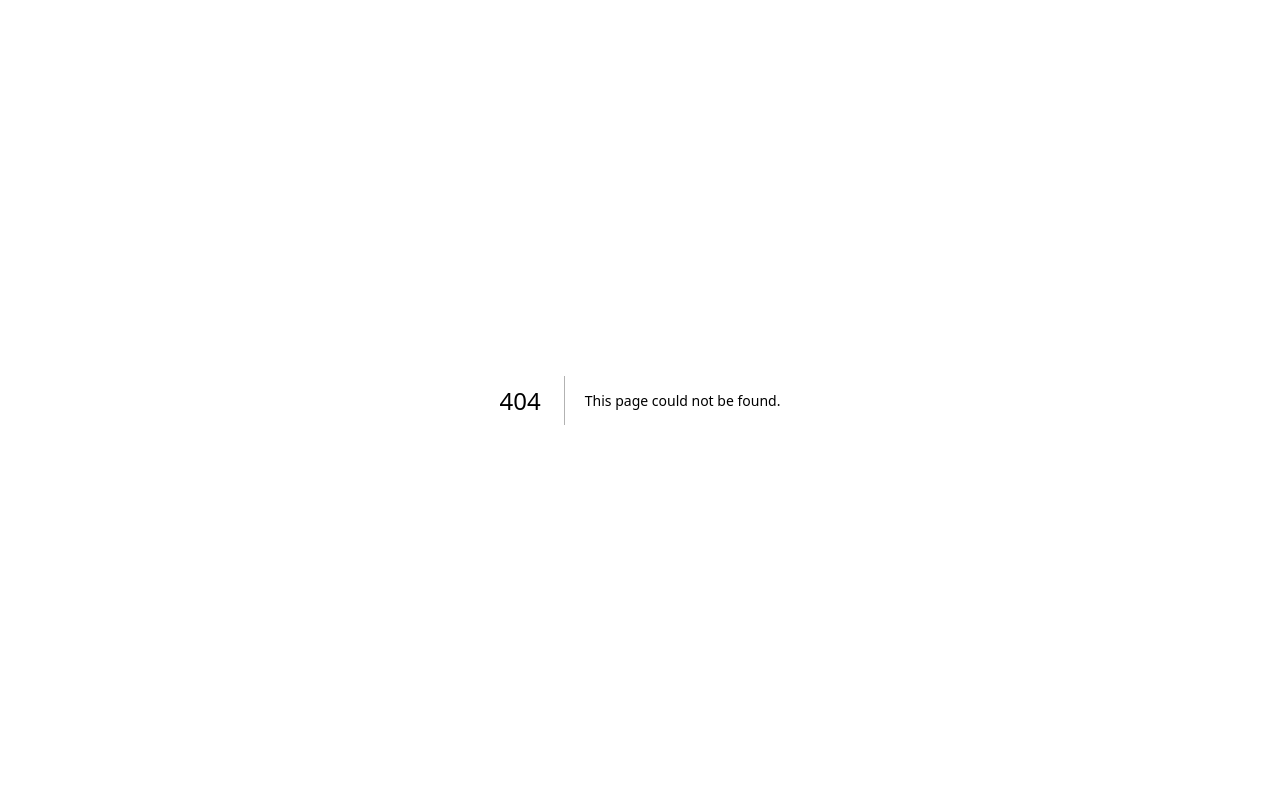
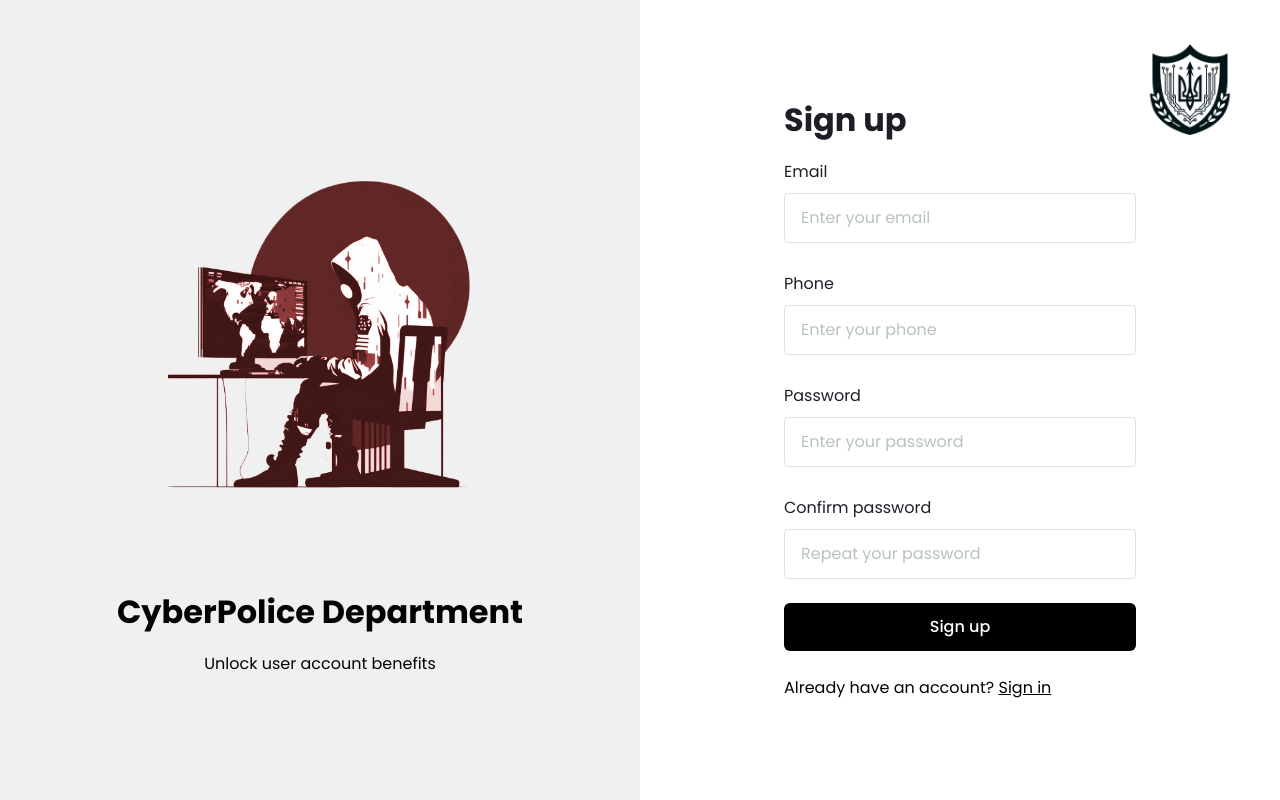
Before and after one commit to shestakov-railways/police-front, a Next.js app: page /sign-up in a window 1280 px wide. Before the commit this address had no page. Built offline with nearby package versions, Linux system fonts and the light colour scheme.

Commit message:
sign up page

```diff
--- a/src/app/components/Input/style.module.scss
+++ b/src/app/components/Input/style.module.scss
@@ -38,8 +38,8 @@
     }
 
     &:active{
-        border-color: var(--light-version-main-green, #12A47F);
-        caret-color: var(--light-version-main-green, #12A47F);
+        border-color: #030404;
+        caret-color: #030404;
     }
 
     &:hover{
--- a/src/app/components/Preloader/Preloader.js
+++ b/src/app/components/Preloader/Preloader.js
@@ -23,7 +23,7 @@ const Preloader = ({
 
                 <div className={styles.text}>
                     <div>
-                        © 2024 Cyberpolice. All Rights Reserved.
+                        © { new Date().getFullYear() } Cyberpolice. All Rights Reserved.
                     </div>
                     <div>
                         Disclaimer: This website is owned and operated by the Cyberpolice department.
--- /dev/null
+++ b/src/app/sign-up/components/Form/Form.js
@@ -0,0 +1,151 @@
+import {
+    FormProvider,
+    useForm,
+    useWatch
+} from "react-hook-form"
+import styles from "./style.module.scss"
+import {
+    Input,
+    Button
+} from "../../../components"
+import Link from 'next/link'
+import {
+    isValidEmail,
+    isValidPhone
+} from "../../../utils/validation"
+
+const Form = () => {
+    const methods = useForm({
+        mode: "onChange",
+        defaultValues: {
+            email: "",
+            password: ""
+        }
+    });
+
+    const {
+        register,
+        handleSubmit,
+        control,
+        formState: {
+            errors
+        }
+    } = methods;
+
+    const passwordValue = useWatch({
+        control,
+        name: "password",
+        defaultValue: "",
+    });
+
+    const onSubmit = async (data) => {
+        console.log(JSON.stringify(data));
+    }
+
+    return (
+        <FormProvider {...methods}>
+            <form
+                className={styles.form}
+                onSubmit={handleSubmit(onSubmit)}
+                autoComplete="off"
+            >
+                <div className={styles.title}>
+                    Sign up
+                </div>
+
+                <div>
+                    <div className={styles.row}>
+                        <div className={styles.label}>
+                            Email
+                        </div>
+                        <div>
+                            <Input
+                                name="email"
+                                placeholder="Enter your email"
+                                className={styles.input}
+                                register={register}
+                                displayErrors={true}
+                                required={true}
+                                errors={errors}
+                                validation={(v) => isValidEmail(v)}
+                            />
+                        </div>
+                    </div>
+
+                    <div className={styles.row}>
+                        <div className={styles.label}>
+                            Phone
+                        </div>
+                        <div>
+                            <Input
+                                name="phone"
+                                placeholder="Enter your phone"
+                                className={styles.input}
+                                register={register}
+                                displayErrors={true}
+                                required={true}
+                                errors={errors}
+                                validation={(v) => isValidPhone(v)}
+                                maxLength={13}
+                            />
+                        </div>
+                    </div>
+
+                    <div className={styles.row}>
+                        <div className={styles.label}>
+                            Password
+                        </div>
+                        <div>
+                            <Input
+                                name="password"
+                                placeholder="Enter your password"
+                                className={styles.input}
+                                register={register}
+                                displayErrors={true}
+                                required={true}
+                                errors={errors}
+                                validation={(val) => {
+                                    return val.length < 9 ? "Password must be at least 9 characters long" : true;
+                                }}
+                            />
+                        </div>
+                    </div>
+
+                    <div className={styles.row}>
+                        <div className={styles.label}>
+                            Confirm password
+                        </div>
+                        <div>
+                            <Input
+                                name="confirm_password"
+                                placeholder="Repeat your password"
+                                className={styles.input}
+                                register={register}
+                                displayErrors={true}
+                                required={true}
+                                errors={errors}
+                                validation={(val) => {
+                                    if(val !== passwordValue) return "Passwords don't match";
+                                    return val.length < 9 ? "Password must be at least 9 characters long" : true;
+                                }}
+                            />
+                        </div>
+                    </div>
+                </div>
+
+                <Button
+                    type="submit"
+                    className={styles.button}
+                >
+                    Sign up
+                </Button>
+
+                <div>
+                    Already have an account? <Link href="/">Sign in</Link>
+                </div>
+            </form>
+        </FormProvider>
+    )
+}
+
+export default Form;
--- /dev/null
+++ b/src/app/sign-up/components/Form/style.module.scss
@@ -0,0 +1,30 @@
+.form{
+    text-align: left;
+    width: 352px;
+}
+
+.title{
+  color: #1e1f26;
+  font-size: 32px;
+  font-weight: 700;
+  line-height: 38px;
+  margin: 0 0 24px;
+}
+
+.label{
+  color: #1e1f26;
+  font-size: 16px;
+  line-height: 18px;
+  margin: 0 0 12px;
+}
+
+.row{
+  & + &{
+    margin: 32px 0 0;
+  }
+}
+
+.button{
+  margin: 24px 0;
+  width: 100%;
+}
--- a/src/app/sign-in/components/Page/Page.js
+++ b/src/app/sign-up/components/Page/Page.js
@@ -1,3 +1,4 @@
+'use client'
 import styles from "./style.module.scss"
 import {
     Form
--- /dev/null
+++ b/src/app/sign-up/components/Page/style.module.scss
@@ -0,0 +1,45 @@
+.wrapper{
+  background-color: #f0f0f0;
+  display: flex;
+  min-height: 100vh;
+}
+
+.column{
+    position: relative;
+    width: 50%;
+    box-sizing: border-box;
+    padding: 16px;
+    display: flex;
+    justify-content: center;
+    align-items: center;
+}
+
+.column_login{
+    background: #fff;
+}
+
+.title{
+    font-size: 32px;
+    font-weight: 700;
+    line-height: 38px;
+    text-align: center;
+    margin: 0 0 24px;
+}
+
+.text{
+    font-size: 16px;
+    line-height: 18px;
+    text-align: center;
+}
+
+.logo{
+    position: absolute;
+    top: 30px;
+    right: 30px;
+    width: 120px;
+}
+
+.image_wrapper{
+    width: 412px;
+    margin: 0 auto 46px;
+}
--- /dev/null
+++ b/src/app/sign-up/components/index.js
@@ -0,0 +1,7 @@
+import Page from "./Page/Page"
+import Form from "./Form/Form"
+
+export {
+    Page,
+    Form
+}
--- /dev/null
+++ b/src/app/sign-up/page.js
@@ -0,0 +1,31 @@
+'use client'
+import {
+  Preloader
+} from "../components"
+import {
+  useState,
+  useEffect
+} from "react"
+import {
+  Page
+} from "./components"
+
+export default function Home() {
+  const [showPreloader, setShowPreloader] = useState(true);
+
+  useEffect(() => {
+    setTimeout(() => {
+      setShowPreloader(false);
+    }, 500);
+  }, []);
+
+  return (
+    <>
+      <Preloader
+        showPreloader={showPreloader}
+      />
+
+      <Page />
+    </>
+  );
+}
--- a/src/app/utils/validation.js
+++ b/src/app/utils/validation.js
@@ -11,7 +11,7 @@ const isValidEmail = (value) => {
 };
 
 const isValidPhone = (value) => {
-    return value == "" ? true : isValidPhoneNumber(value) || "Invalid phone number, use format +[country code][phone number]";
+    return value == "" ? true : isValidPhoneNumber(value, 'UA') || "Invalid phone number, use format +[country code][phone number]";
 };
 
 export {
```
Also changed, not shown: public/sign-in.png (added), public/sign-up.png.
